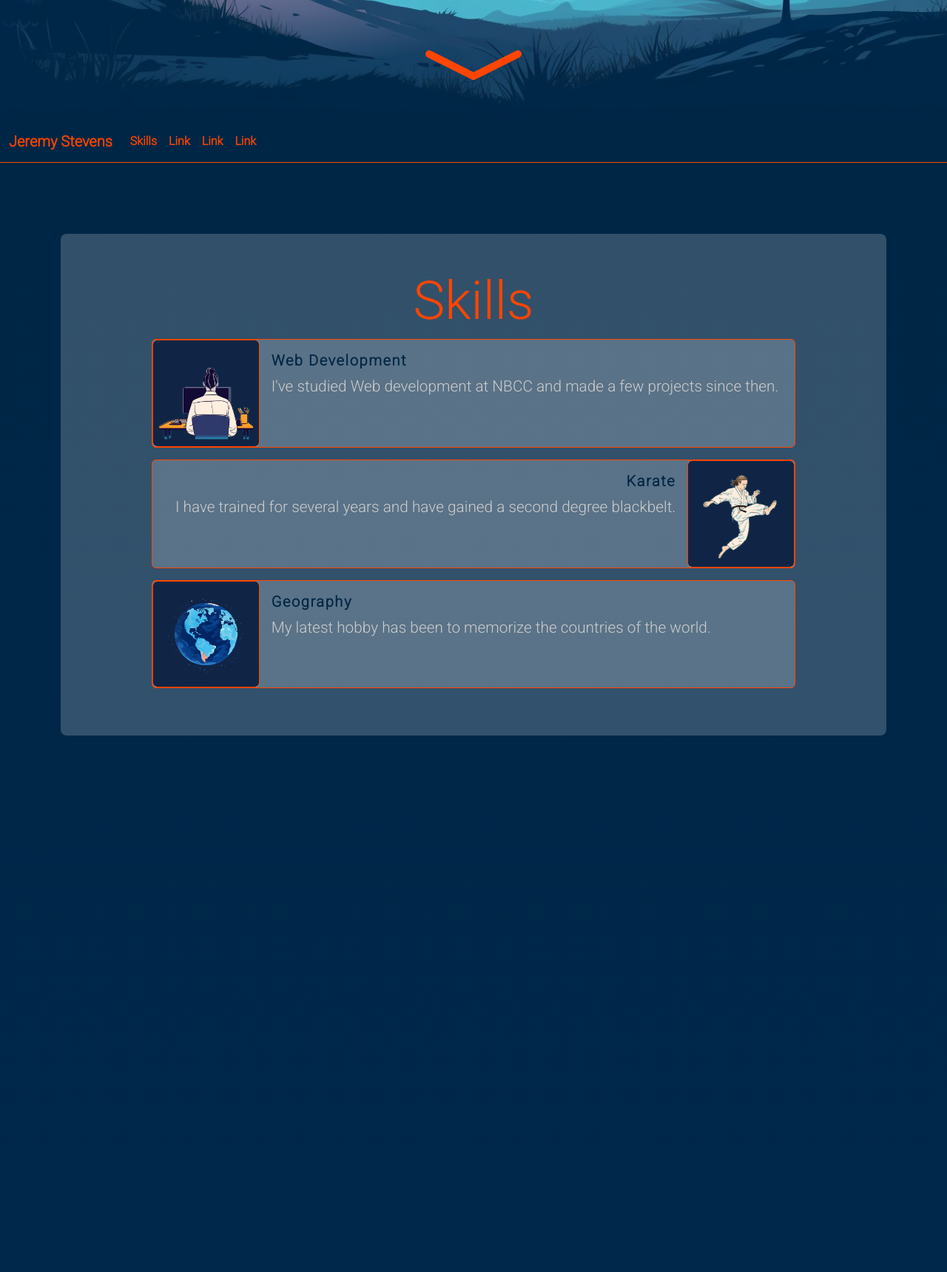
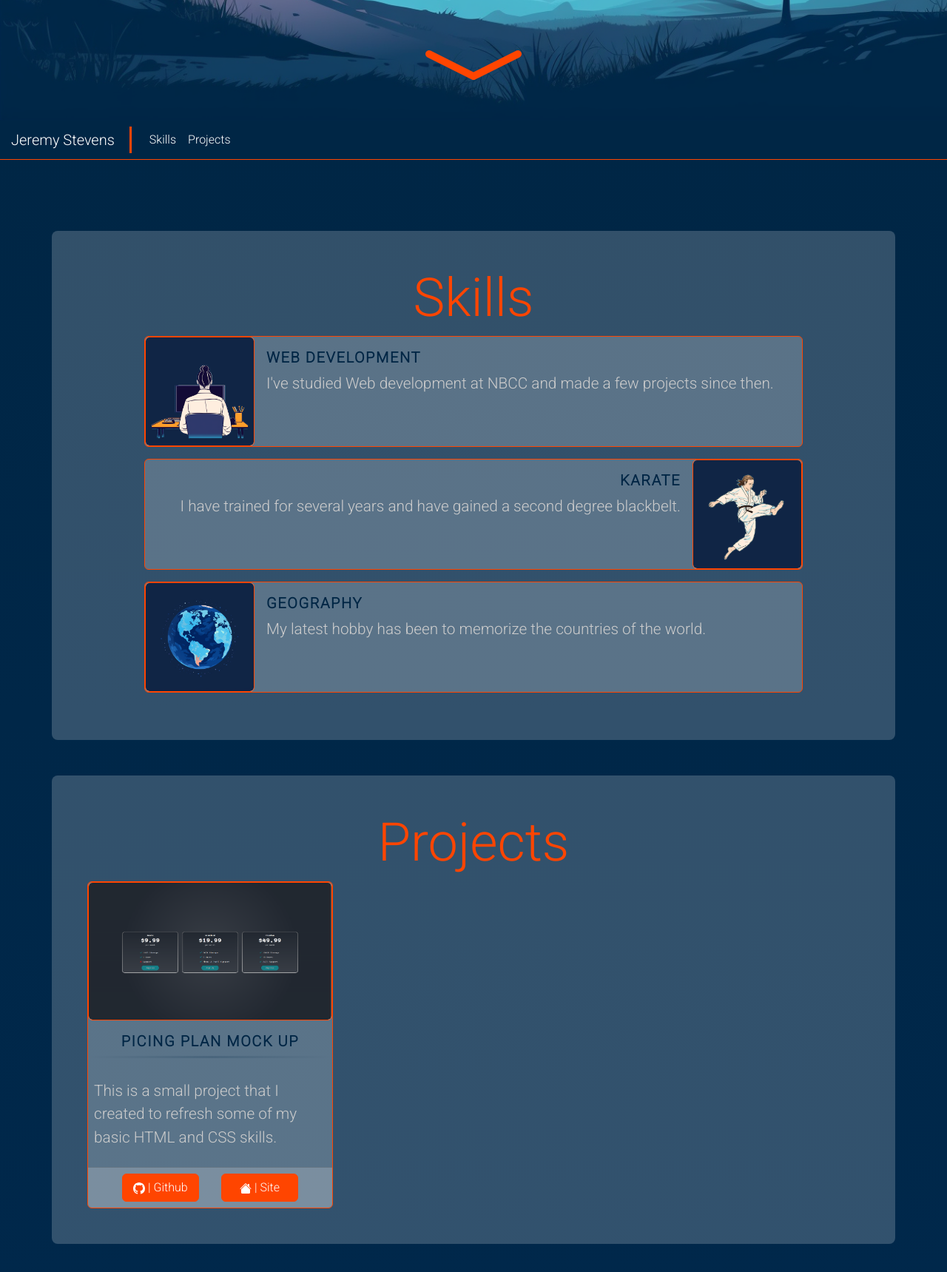
Before and after one commit to JT-Stevens/portfolio, a plain HTML site: page index.html in a window 1280 px wide. Shown: the part 637-2356 px from the top of the page at 74% size. Drawn offline with nearby package versions, Linux system fonts and the light colour scheme.

Commit message:
Added projects
Also some cleanup. Much more cleanup to come.

```diff
--- a/index.html
+++ b/index.html
@@ -33,17 +33,18 @@
                     <div class="row py-5 ">
                         <div class="float-start title hero-gradient">
                             <h1 class="">Hi!</h1>
-                            <div class="avatar float-end ">
+                            <div class="avatar float-end">
                                 <img src="./images/avatar.jpg" alt="Picture of me!" class="img-fluid d-none d-lg-block"
                                     style="border-radius: 50%;">
                             </div>
                             <br>
-                            <h1>I'm Jeremy.</h1>
+                            <h1>I'm Jeremy</h1>
                             </h1>
                             <h2 class="display-6">And I'm a full stack web developer.</h3>
                         </div>
-                        <img src="./images/avatar.jpg" alt="Picture of me!" class="d-block d-lg-none mx-auto w-25 my-5"
-                            style="border-radius: 50%;" width="25em">
+
+                            <img src="./images/avatar.jpg" alt="Picture of me!"
+                                class="d-block d-lg-none mx-auto w-25 my-5" style="border-radius: 50%;" width="25em">
 
                     </div>
 
@@ -74,13 +75,7 @@
                             <a class="nav-link" aria-current="page" href="#skills">Skills</a>
                         </li>
                         <li class="nav-item">
-                            <a class="nav-link" href="#">Link</a>
-                        </li>
-                        <li class="nav-item">
-                            <a class="nav-link" href="#">Link</a>
-                        </li>
-                        <li class="nav-item">
-                            <a class="nav-link" href="#">Link</a>
+                            <a class="nav-link" href="#">Projects</a>
                         </li>
                     </ul>
                 </div>
@@ -89,13 +84,12 @@
 
 
         <section id="skills" class="pt-5">
-            <div class="container my-5 ">
-                <div class="p-5 bg-body-tertiary rounded-3 bg-light opacity-2">
+            <div class="container my-5 p-5 rounded-3 bg-light opacity-2 ">
                 <h2 class="display-2 text-center">Skills</h2>
                 <!-- web dev card -->
                 <div class="row">
                     <div class="col-lg-1"></div>
-                        <div class="card mb-3 transparent-bg bg-light opacity-2 col-lg-10 p-0">
+                    <div class="card mb-3 bg-light opacity-2 col-lg-10 p-0">
                         <div class="row g-0">
                             <div class="col-lg-2">
                                 <img class="card" src="./images/man-at-computer3.png" alt="Man at a computer"
@@ -115,7 +109,7 @@
                 <!-- karate card -->
                 <div class="row">
                     <div class="col-lg-1"></div>
-                        <div class="card mb-3 transparent-bg bg-light opacity-2 text-end col-lg-10 p-0">
+                    <div class="card mb-3 bg-light opacity-2 text-end col-lg-10 p-0">
                         <div class="row g-0 ">
                             <div class="col-lg-2 order-lg-last">
                                 <img class="card" src="./images/man-doing-karate2.png" alt="Man at a computer"
@@ -136,7 +130,7 @@
                 <!-- web dev card -->
                 <div class="row">
                     <div class="col-lg-1"></div>
-                        <div class="card mb-3 transparent-bg bg-light opacity-2 col-lg-10 p-0">
+                    <div class="card mb-3 bg-light opacity-2 col-lg-10 p-0">
                         <div class="row g-0">
 
                             <div class="col-lg-2">
@@ -153,9 +147,44 @@
                         </div>
                     </div>
                 </div>
+        </section>
+
+        <section id="projects">
+            <div class="container my-5 p-5 rounded-3 bg-light opacity-2">
+                <h2 class="display-2 text-center">Projects</h2>
+                <div class="row">
+                    <div class="col-lg-4">
+                        <div class="card bg-light opacity-2">
+                            <img class="card" src="./images/pricing-plan-mock-up.PNG" alt="Mock up of a pricing plan.">
+                            <h5 class="card-title text-center mt-3">Picing plan mock up</h5>
+                            <div class="d-flex justify-content-center">
+                                <hr class="w-100 d-inline-block ">
+                            </div>
+                            <p class="card-text p-2">This is a small project that I created to refresh some of my basic
+                                HTML and CSS skills. </p>
+                            <div class="card-footer bg-light opacity-2 d-flex justify-content-evenly">
+                                <a href="https://github.com/JT-Stevens/PricingPlanMockUp" class="btn btn-primary"
+                                    style="width: 35%;">
+                                    <img src="./images/github.svg" alt="Github link">
+                                    | Github
+                                </a>
+                                <a href="https://jt-stevens.github.io/PricingPlanMockUp/" class="btn btn-primary"
+                                    style="width: 35%;">
+                                    <img src="./images/house-fill.svg" alt="Link to site">
+                                    | Site
+                                </a>
+                            </div>
+                        </div>
+                    </div>
+                    <div class="col-lg-4">
+                        <div class="card bg-light opacity-2 d-none"></div>
+                    </div>
+                    <div class="col-lg-4">
+                        <div class="card bg-light opacity-2 d-none"></div>
+                    </div>
+                </div>
             </div>
         </section>
-
 
     </div>
 
--- a/styles.css
+++ b/styles.css
@@ -28,8 +28,17 @@ h2{
 }
 
 .nav-link, .navbar-brand {
-    color: #FF4500;
-    font-weight: 900;
+    color: #fff;
+    /* font-weight: 900; */
+    padding: 3px;
+}
+
+.navbar-brand{
+    border-right: #FF4500 solid 3px;
+    border-left: 0;
+
+    padding-right: 1em;
+
 }
 
 .gery-bg{
@@ -47,6 +56,11 @@ h2{
     width: fit-content;
     width: 6.5rem;
     padding: 0;
+    /* background-color: #FF4500; */
+    border: #FF4500 solid 3px;
+    border-radius: 50%;
+    border-top: 0;
+    border-left: 1px;
 }
 
 .title {
@@ -62,22 +76,54 @@ h2{
     height: 100%;
     width: 100%;
     /* background: rgb(0,38,69); */
+    color: #002645;
 
     background: linear-gradient(180deg, rgba(149,213,240,0) 0%, rgba(149,213,240,0.75) 75%, rgba(149,213,240,0.85) 85%, rgba(149,213,240,1) 100%);
+    /* background-color: #95d5f0; */
     border-radius: 15px;
 
-    border: #FF4500 solid 1px;
-    border-top: none;
+    border: #FF4500 solid 3px;
+    border-top:  0;
+    border-left: 0;
 }
 
 @media screen {
 
 }
 
+.btn{
+    border: #FF4500 solid 1px;
+    background-color: #FF4500;
+    color: white;
+    width: 25%;
+}
+
+.btn:hover{
+    border: #FF4500 solid 1px;
+    transform: scale(110%);
+    background-color: #FF4500;
+}
+
+.btn:active{
+    transform: scale(90%);
+    background-color: #002645;
+}
+
+.nav-link:hover{
+    color: #FF4500;
+    box-shadow: 0 2px 1px -1px #FF4500;
+    transform: scale(110%);
+}
+
+.navbar-brand:hover{
+    color: #FF4500;
+}
+
 .card-title {
     font-weight: 900;
     letter-spacing: .1rem;
     color: #002645;
+    text-transform: uppercase;
 }
 
 .opacity-2 {
@@ -88,3 +134,11 @@ h2{
     font-size: 1.3rem;
     border: #FF4500 solid 1px;
 }
+
+hr {
+    border: 0;
+    height: 3px;
+    margin: 0;
+    margin-bottom: 1em;
+    background-image: linear-gradient(to right, #00264500, #002645bf, #00264500);
+}
```
Also changed, not shown: images/github.svg (added), images/house-fill.svg (added), images/pricing-plan-mock-up.PNG (added). Lines whose indentation alone changed are shown as unchanged.
